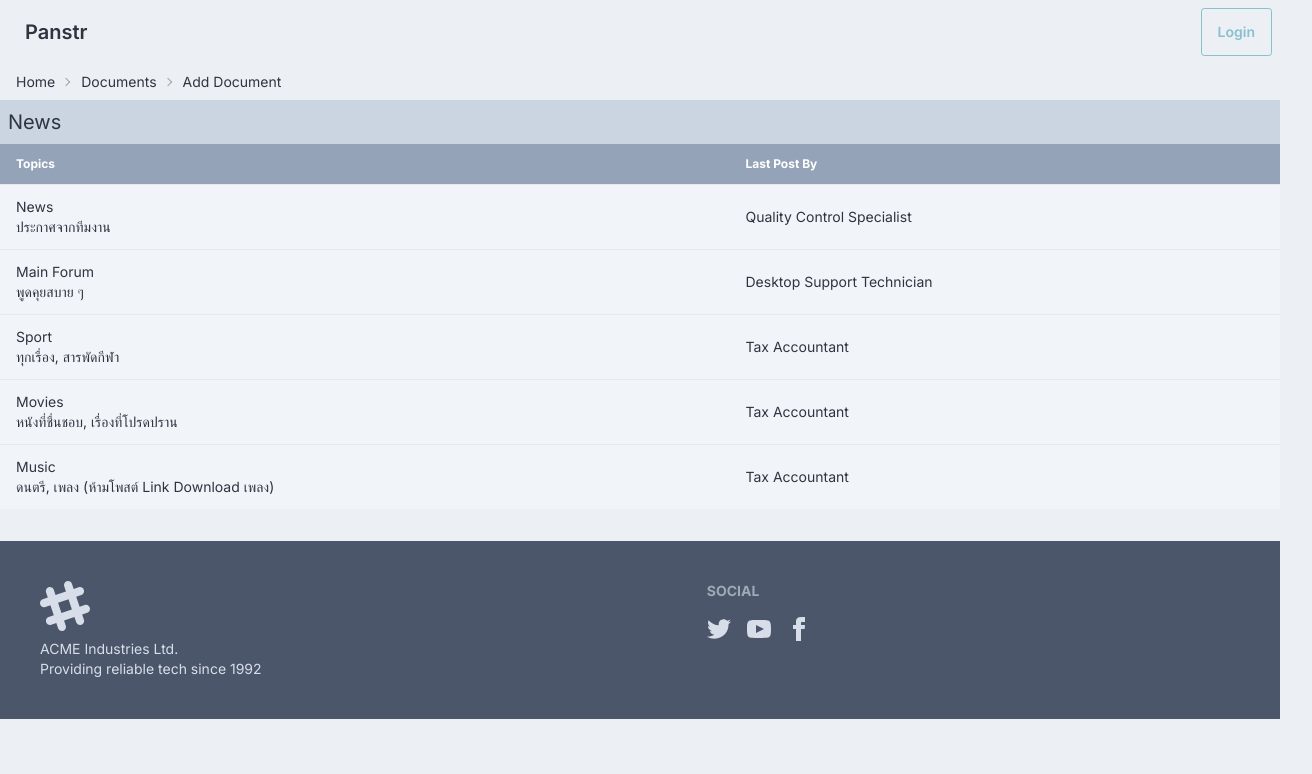
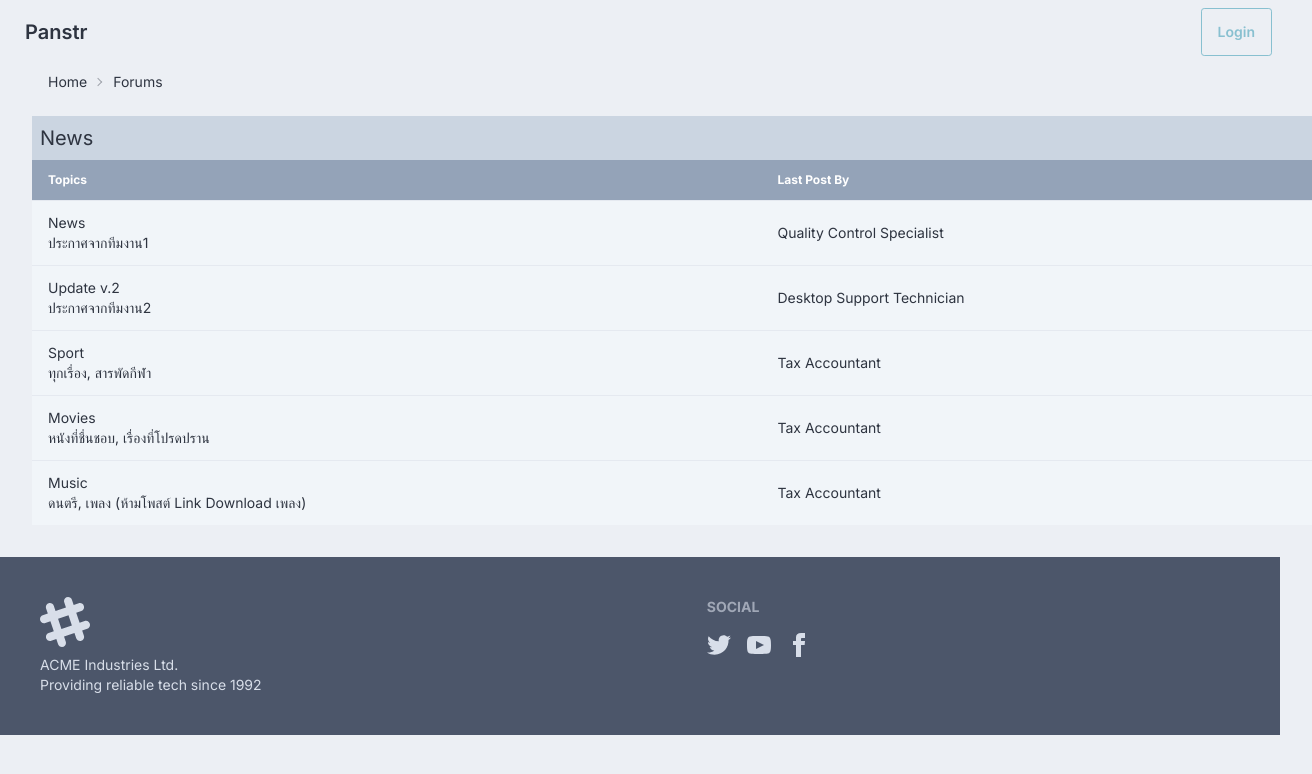
Before and after one commit to 51N74/panstr, a Next.js app: page /contents/forums/news in a window 1280 px wide. Shown: the top 774 px of the page, 1312 px wide, since content can reach past the window. Built offline with nearby package versions, Linux system fonts and the light colour scheme; no server answers.

Commit message:
Blog Layout

```diff
--- a/app/contents/forums/news/page.js
+++ b/app/contents/forums/news/page.js
@@ -4,15 +4,15 @@ export default function Page() {
   return (
     <div>
         {/*Breadcrumb*/}
-      <div className="text-sm breadcrumbs mx-4">
+      <div className="text-sm breadcrumbs mx-4 mb-4">
         <ul>
           <li>
             <a>Home</a>
           </li>
           <li>
-            <a>Documents</a>
+            <a>Forums</a>
           </li>
-          <li>Add Document</li>
+
         </ul>
       </div>
       <div class="mb-8">
@@ -34,7 +34,7 @@ export default function Page() {
                 <td>
                   <Link href="/contents/forums/news">
                     <p>News</p>
-                    <p>ประกาศจากทีมงาน</p>
+                    <p>ประกาศจากทีมงาน1</p>
                   </Link>
                 </td>
                 <td>Quality Control Specialist</td>
@@ -43,8 +43,8 @@ export default function Page() {
               <tr>
                 <td>
                   <div>
-                    <p>Main Forum</p>
-                    <p>พูดคุยสบาย ๆ</p>
+                    <p>Update v.2</p>
+                    <p>ประกาศจากทีมงาน2</p>
                   </div>
                 </td>
                 <td>Desktop Support Technician</td>
--- /dev/null
+++ b/app/contents/layout.js
@@ -0,0 +1,12 @@
+export default function forumsLayout({
+    children, // will be a page or nested layout
+  }) {
+    return (
+      <section>
+        {/* Include shared UI here e.g. a header or sidebar */}
+        <div className="container h-full mx-8">{children}</div>
+
+
+      </section>
+    )
+  }
--- a/app/layout.js
+++ b/app/layout.js
@@ -20,7 +20,6 @@ export default function RootLayout({ children }) {
           <div className="container h-full">
             <Header />
               {children}
-
             <Footer />
           </div>
         </body>
--- a/app/page.js
+++ b/app/page.js
@@ -149,7 +149,7 @@ export default async function Page() {
           <div className="bg-slate-100">
           {blogs.map((blog, index) => (
         <div className="" key={index}>
-          <Link href={`/blog/${blog.id}`}>
+          <Link href={`/contents/blog/${blog.id}`}>
             <div class="p-2 border-b-2 border-indigo-100">
               <p>{blog.title}</p>
 
```
Also changed, not shown: app/contents/blog/[id]/page.js (renamed from app/blog/[id]/page.js).
